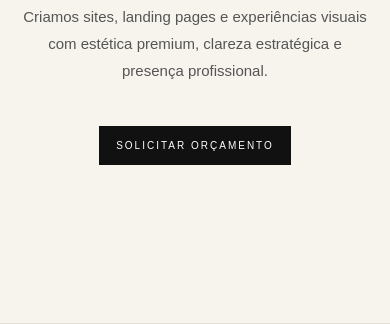
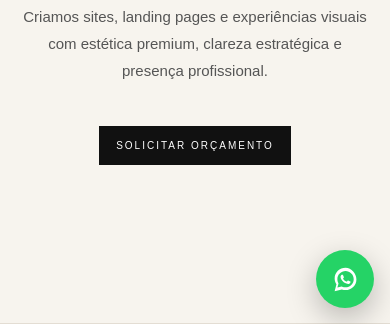
Before and after one commit to Londx/NURE-STUDIO, a plain HTML site: page index.html in a window 390 px wide. Shown: the part 520-844 px from the top of the page. Drawn offline with Linux system fonts and the light colour scheme.

Commit message:
Adicionar botão do WhatsApp

```diff
--- a/index.html
+++ b/index.html
@@ -223,5 +223,23 @@
   <span>Design digital independente</span>
 </div>
 
+<!-- BOTÃO FLUTUANTE DO WHATSAPP -->
+<a
+  href="https://wa.me/5563991304625?text=Olá%21%20Vim%20pelo%20site%20da%20Nure%20Studio%20e%20gostaria%20de%20solicitar%20um%20orçamento."
+  class="whatsapp-flutuante"
+  target="_blank"
+  rel="noopener noreferrer"
+  aria-label="Falar com a Nure Studio pelo WhatsApp"
+>
+  <svg viewBox="0 0 32 32" aria-hidden="true">
+    <path
+      fill="currentColor"
+      d="M16.04 3C9.42 3 4.03 8.27 4.03 14.76c0 2.31.69 4.57 1.99 6.49L4 29l7.98-2.03a12.2 12.2 0 0 0 4.05.69h.01c6.62 0 12.01-5.27 12.01-11.76C28.05 9.41 22.66 3 16.04 3Zm0 21.67h-.01a9.23 9.23 0 0 1-3.72-.78l-.53-.23-4.73 1.2 1.26-4.51-.25-.55a8.78 8.78 0 0 1-1.02-4.12c0-4.94 4.04-8.96 9.01-8.96 4.96 0 9 4.02 9 8.96 0 4.95-4.04 8.99-9.01 8.99Zm4.94-6.72c-.27-.13-1.6-.78-1.85-.87-.25-.09-.43-.13-.61.13-.18.26-.7.87-.86 1.05-.16.17-.32.2-.59.07-.27-.14-1.14-.42-2.17-1.33a8.2 8.2 0 0 1-1.5-1.84c-.16-.27-.02-.41.12-.54.12-.12.27-.31.41-.46.13-.16.18-.27.27-.45.09-.17.04-.33-.02-.46-.07-.13-.61-1.46-.84-2-.22-.53-.45-.46-.61-.47h-.52c-.18 0-.47.07-.72.33-.25.27-.95.92-.95 2.25 0 1.32.97 2.6 1.1 2.78.14.17 1.9 2.88 4.61 4.04.64.28 1.15.44 1.54.57.65.2 1.23.17 1.7.1.52-.08 1.6-.65 1.83-1.28.22-.64.22-1.19.16-1.3-.07-.12-.25-.19-.52-.32Z"
+    />
+  </svg>
+
+  <span>Falar no WhatsApp</span>
+</a>
+
 </body>
 </html>
--- a/style.css
+++ b/style.css
@@ -709,4 +709,74 @@ footer a:hover{
     flex-direction:column;
     padding:25px 5%;
   }
+  /* BOTÃO FLUTUANTE DO WHATSAPP */
+
+.whatsapp-flutuante{
+  position:fixed;
+  right:24px;
+  bottom:24px;
+  z-index:9999;
+
+  display:flex;
+  align-items:center;
+  justify-content:center;
+  gap:10px;
+
+  padding:14px 20px;
+  border-radius:50px;
+
+  background:#25D366;
+  color:#fff;
+
+  font-family:Arial,sans-serif;
+  font-size:13px;
+  font-weight:bold;
+  letter-spacing:.5px;
+
+  box-shadow:0 10px 30px rgba(0,0,0,.25);
+
+  transition:
+    transform .3s ease,
+    box-shadow .3s ease,
+    background .3s ease;
 }
+
+.whatsapp-flutuante span{
+  color:#fff;
+}
+
+.whatsapp-flutuante svg{
+  width:26px;
+  height:26px;
+  flex-shrink:0;
+}
+
+.whatsapp-flutuante:hover{
+  background:#1ebe5d;
+  color:#fff;
+  transform:translateY(-4px);
+  box-shadow:0 14px 35px rgba(0,0,0,.32);
+}
+
+@media(max-width:700px){
+  .whatsapp-flutuante{
+    right:16px;
+    bottom:16px;
+
+    width:58px;
+    height:58px;
+
+    padding:0;
+    border-radius:50%;
+  }
+
+  .whatsapp-flutuante span{
+    display:none;
+  }
+
+  .whatsapp-flutuante svg{
+    width:29px;
+    height:29px;
+  }
+}
+}
```
